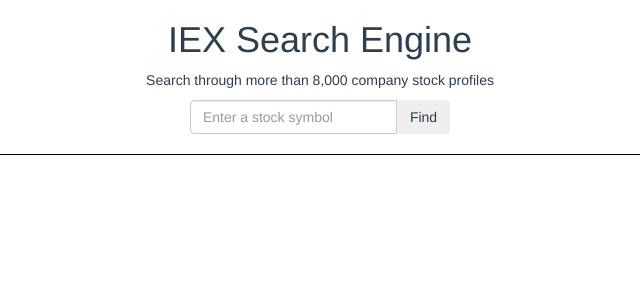
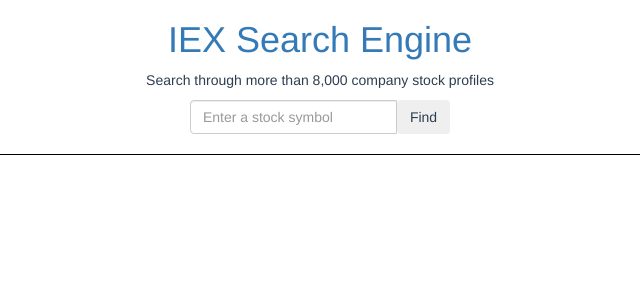
Before and after one commit to CarlMungazi/iex-stocks, a Vue app: page / in a window 1280 px wide. Shown: the top 300 px of the page, without its empty margins (320-960 px from the left). Built offline with nearby package versions, Linux system fonts and the light colour scheme.

Commit message:
Fix routing

```diff
--- a/src/components/StockView.vue
+++ b/src/components/StockView.vue
@@ -5,7 +5,9 @@
     </div>
     <div class="row" style="margin-bottom: 10px">
       <div class="col-sm-12 search-container">
-        <h1> IEX Search Engine </h1>
+        <router-link to="/">
+          <h1> IEX Search Engine </h1>
+        </router-link>
         <p>Search through more than 8,000 company stock profiles</p>
           <div class="search-input input-group mb-3">
             <input
@@ -149,7 +151,6 @@
       this.loading = true
       axios.get(`https://api.iextrading.com/1.0/stock/${this.stock}/chart/${evt.target.value}`)
         .then(res => {
-          console.log(res.data)
           this.lineData = {
             labels: res.data.map(stock => stock.label),
             datasets: [{
@@ -162,6 +163,7 @@
               data: res.data.map(stock => stock.close)
             }]
           }
+          this.setURL()
           this.loaded = true
           this.loading = false
         })
@@ -177,11 +179,9 @@
       this.resetState()
       this.loading = true
 
-      axios.get(`https://api.iextrading.com/1.0/stock/${this.stock}/batch?types=quote,peers,volume-by-venue,company
-,news,chart&range=1m&last=10`)
+      axios.get(`https://api.iextrading.com/1.0/stock/${this.stock}/batch?types=quote,peers,volume-by-venue,company,news,chart&range=1m&last=10`)
       .then(res => {
         //...remember: these callbacks will be executed only when both requests are complete.
-        console.log(res.data)
         res.data.news.length = 3 // we only want the first three news stories
         this.lineData = {
           labels: res.data.chart.map(stock => stock.label),
@@ -241,6 +241,7 @@
             }
           ]
         }
+        this.setURL()
         this.loaded = true
         this.loading = false
       })
@@ -264,6 +265,9 @@
 </script>
 
 <style>
+.search-container a {
+  text-decoration: none;
+}
 .search-input {
   display: inline-flex;
 }
```
